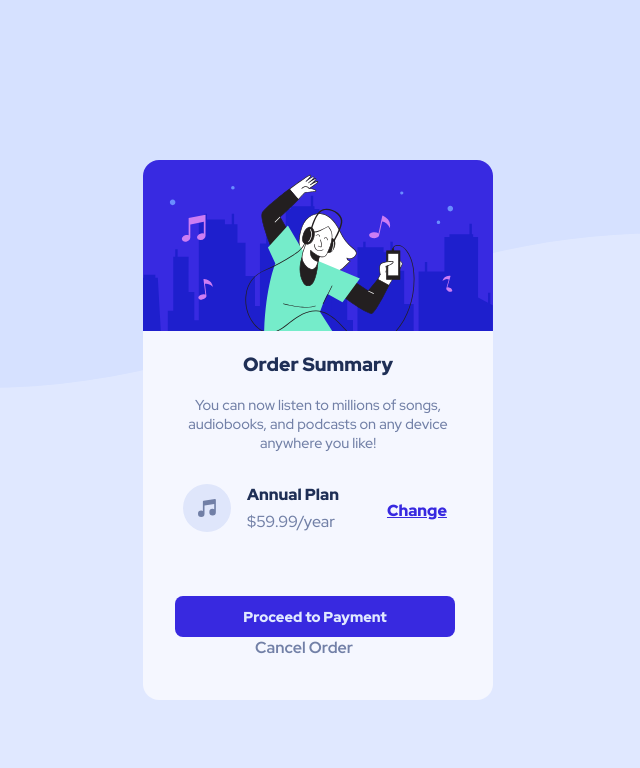
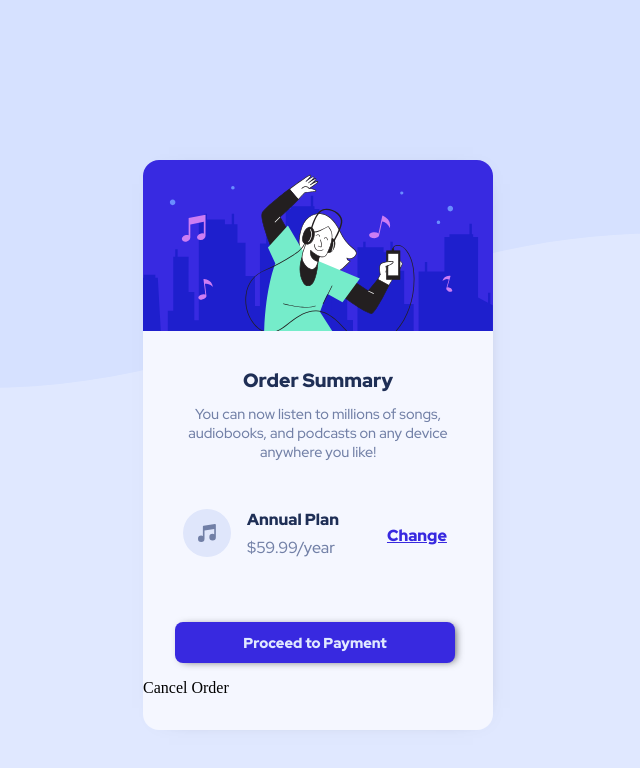
Before and after one commit to shashreesamuel/order-summary-component, a plain HTML site: page index.html in a window 1280 px wide. Shown: the whole page, without its empty margins (322-962 px from the left). Drawn offline with Linux system fonts and the light colour scheme.

Commit message:
Update style.css

```diff
--- a/style.css
+++ b/style.css
@@ -10,43 +10,50 @@
   --fs-extrabold: 900;
 }
 
-*{
-    margin: 0;
-    padding: 0;
-    box-sizing: border-box;
+* {
+  margin: 0;
+  padding: 0;
+  box-sizing: border-box;
 }
 
-body{
+body {
   background-color: var(--pale-blue);
 }
 
-.card{
+.card {
   margin: 10rem auto;
-  height: 540px;
+  height: 570px;
   border-radius: 1rem;
   width: 350px;
   background-color: var(--very-pale-blue);
+  box-shadow: 3px 1px 25px -23px rgba(0, 0, 0, 0.75);
 }
 
-.card__abstract-background{
+.card__abstract-background {
   position: absolute;
   top: 0;
   left: 0;
+  background-position-y: 2%;
   width: 100vw;
   z-index: -1;
 }
 
-.card__title{
-  font-family: 'Red Hat Display', sans-serif;
+.card__title {
+  font-family: "Red Hat Display", sans-serif;
+  font-size: 1.4rem;
+  font-weight: 900;
+  margin-top: 7rem;
+  color: var(--dark-blue);
+  padding-top: 1rem;;
 }
 
-.card__hero{
+.card__hero {
   width: 100%;
   border-top-left-radius: inherit;
   border-top-right-radius: inherit;
 }
 
-.card__title{
+.card__title {
   text-align: center;
   font-size: 1.2rem;
   margin-top: 1rem;
@@ -54,74 +61,80 @@ body{
   color: var(--dark-blue);
 }
 
-.card__description{
-  font-family: 'Red Hat Display', sans-serif;
+.card__description {
+  font-family: "Red Hat Display", sans-serif;
   color: var(--desaturated-blue);
   text-align: center;
-  margin-top: 1.1rem;
-  font-size: .9rem;
+  margin-top: .7rem;
+  font-size: 0.9rem;
   padding-inline: 2rem;
   font-weight: 500;
 }
 
-.card__lower{
+.card__lower {
   display: grid;
-  grid-template-columns: repeat(3, .27fr);
+  grid-template-columns: repeat(3, 0.27fr);
   gap: -1rem;
   padding-inline: 1.5rem;
 }
 
-.music_icon{
+.music_icon {
   margin-left: 1rem;
-  margin-top: 2rem;
+  margin-top: 3rem;
 }
 
-.card__subtitle{
-  font-family: 'Red Hat Display', sans-serif;
+.card__subtitle {
+  font-family: "Red Hat Display", sans-serif;
   font-weight: 900;
   color: var(--dark-blue);
-  margin-top: 2rem;
+  margin-top: 3rem;
   width: max-content;
   font-size: 1rem;
   margin-left: 1rem;
 }
 
-.card__info{
-  font-family: 'Red Hat Display', sans-serif;
+.card__info {
+  font-family: "Red Hat Display", sans-serif;
   font-weight: 500;
   color: var(--desaturated-blue);
   margin-left: 1rem;
-  margin-top: .4rem;
+  margin-top: 0.4rem;
 }
 
-.card__button{
-  margin-top: 3rem;
-  font-family: 'Red Hat Display', sans-serif;
+.card__button {
+  margin-top: 4rem;
+  font-family: "Red Hat Display", sans-serif;
   font-weight: 900;
   color: var(--bright-blue);
   margin-left: 3rem;
 }
 
-.card--lower{
+.card--lower {
   margin-top: 4rem;
   margin-left: 2rem;
+  margin-bottom: 1rem;
   font-weight: 900;
-  font-size: .9rem;
+  font-size: 0.9rem;
   color: var(--pale-blue);
-  padding: .69rem;
-  border-radius: .5rem;
+  padding: 0.69rem;
+  border-radius: 0.5rem;
   background-color: var(--bright-blue);
   width: 80%;
-  font-family: 'Red Hat Display', sans-serif;
+  font-family: "Red Hat Display", sans-serif;
   text-align: center;
   display: inline-block;
+  box-shadow: 3px 1px 9px -3px rgba(0, 0, 0, 0.75);
 }
 
-.card--cancel{
+.cancel {
+  margin-top: 5rem;
+  margin-left: 1rem;
   text-align: center;
-  position: relative;
-  margin-left: 7rem;
+  justify-content: center;
+  align-items: center;
+  padding: 7rem;
   font-weight: 700;
+  font-size: 0.9rem;
   color: var(--desaturated-blue);
-  font-family: 'Red Hat Display', sans-serif;
+  font-family: "Red Hat Display", sans-serif;
 }
```
